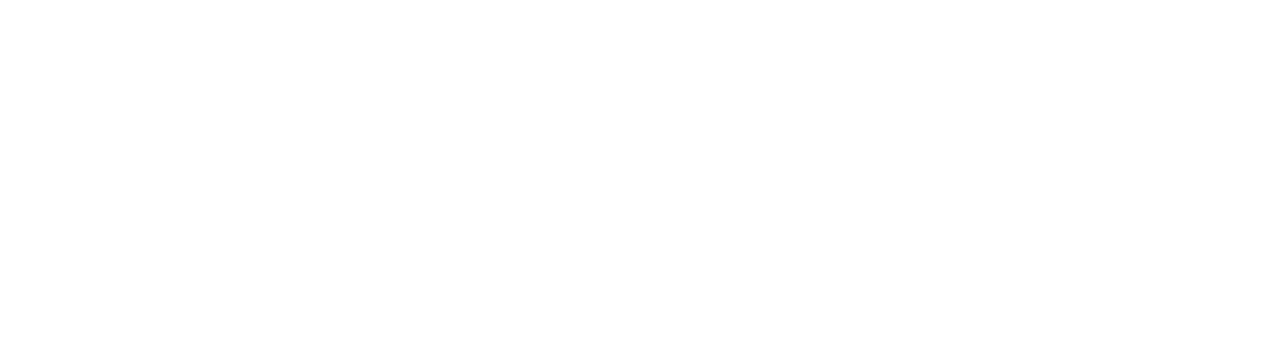
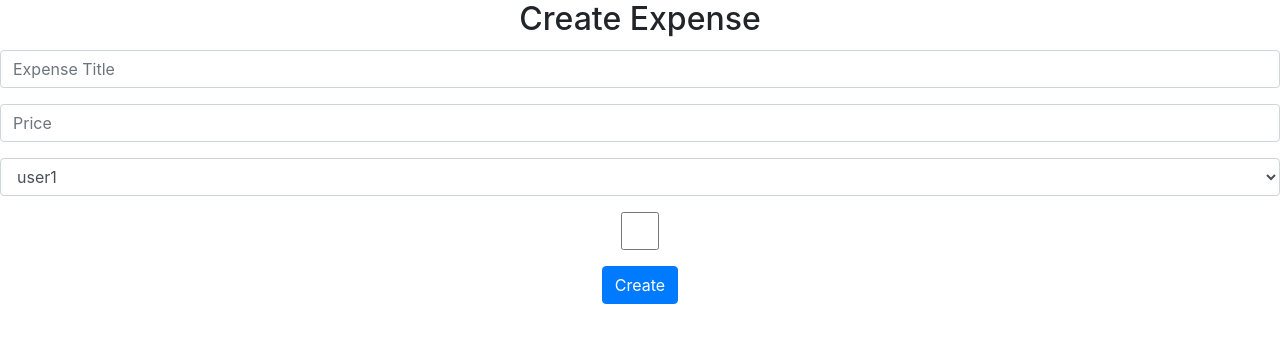
Before and after one commit to Gunnar50/mern-expenses-app, a React (Create React App) app in the folder client/: page /create-expense in a window 1280 px wide. Shown: the top 342 px of the page. Built offline with nearby package versions, Linux system fonts and the light colour scheme.

Commit message:
create expense page

```diff
--- a/client/src/pages/create-expense.js
+++ b/client/src/pages/create-expense.js
@@ -1,12 +1,48 @@
 import {useState, useEffect} from "react";
+import { useNavigate } from "react-router-dom";
 import axios from "axios";
 
 
 
 export const CreateExpense = () => {
+	const [expense, setExpense] = useState({
+		title: "",
+		price: 0,
+		paid_by: 0,
+		participants: [],
+	});
+    const navigate = useNavigate();
+
+    const onSubmit = async (event) => {
+        event.preventDefault();
+        try {
+            await axios.post("http://localhost:3001/expense/add", {expense});
+            alert("Expense Created!");
+        } catch (err) {console.error(err);}
+
+    }
+
 	return (
 		<div>
-
+			<form onSubmit={onSubmit}>
+                <h2 className="card-title">Create Expense</h2>
+                <div className="form-group">
+                    <input className="form-control" type="text" id="title" placeholder="Expense Title" onChange={(event) => setTitle(event.target.value)} required/>
+                </div>
+				<div className="form-group">
+                    <input className="form-control" type="number" id="price" placeholder="Price" onChange={(event) => setTitle(event.target.value)} required/>
+                </div>
+				<div className="form-group">
+                    <select className="form-control" id="paid-by" placeholder="Paid By" onChange={(event) => setTitle(event.target.value)} required>
+						<option>user1</option>
+						<option>user2</option>
+					</select>
+                </div>
+				<div className="form-group">
+                    <input className="form-control" type="checkbox" id="price" placeholder="Price" onChange={(event) => setTitle(event.target.value)} required/>
+                </div>
+                <button className="btn btn-primary" type="submit">Create</button>
+            </form>
 		</div>
 	)
 }
```
